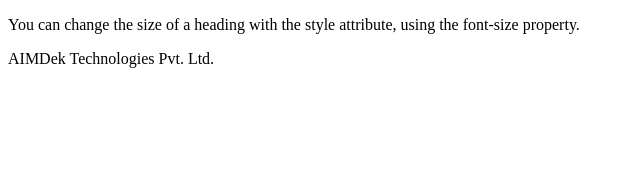
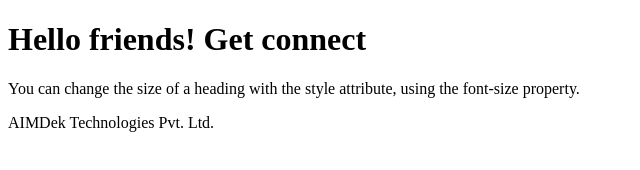
Before and after one commit to jaydeepvaghela/Assignments, a plain HTML site: page homepage.html in a window 1280 px wide. Shown: the whole page, without its empty margins (0-640 px from the left). Drawn offline with Linux system fonts and the light colour scheme.

Commit message:
heading is added into homepage.html file

```diff
--- a/homepage.html
+++ b/homepage.html
@@ -1,6 +1,7 @@
 <!DOCTYPE html>
 <html>
 <body>
+<h1> Hello friends! Get connect </h1>
 <p>You can change the size of a heading with the style attribute, using the font-size property.</p>
 <p> AIMDek Technologies Pvt. Ltd. </p>
 </body>
```
